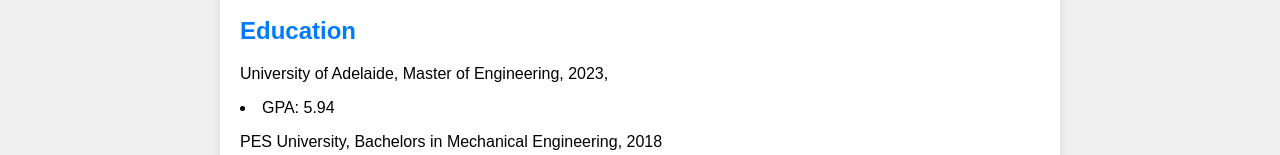
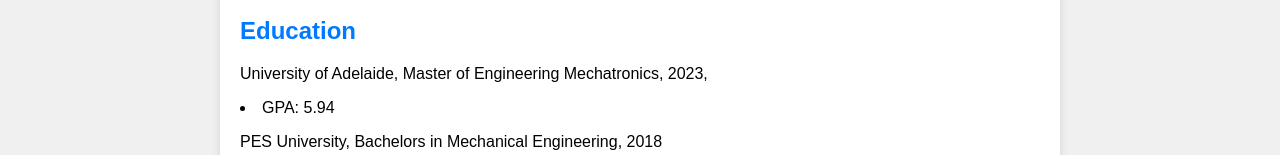
Before and after one commit to Tej2506/my-personal-website, a plain HTML site: page index.html in a window 1280 px wide. Shown: the part 430-585 px from the top of the page. Drawn offline with Linux system fonts and the light colour scheme.

Commit message:
Update index.html

```diff
--- a/index.html
+++ b/index.html
@@ -25,7 +25,7 @@
         </ul>
 
         <h2>Education</h2>
-        <p>University of Adelaide, Master of Engineering, 2023,</p>
+        <p>University of Adelaide, Master of Engineering Mechatronics, 2023,</p>
         <li>GPA: 5.94</li>
         <p>PES University, Bachelors in Mechanical Engineering, 2018</p>
         <li>GPA: 8.61</li>
```
